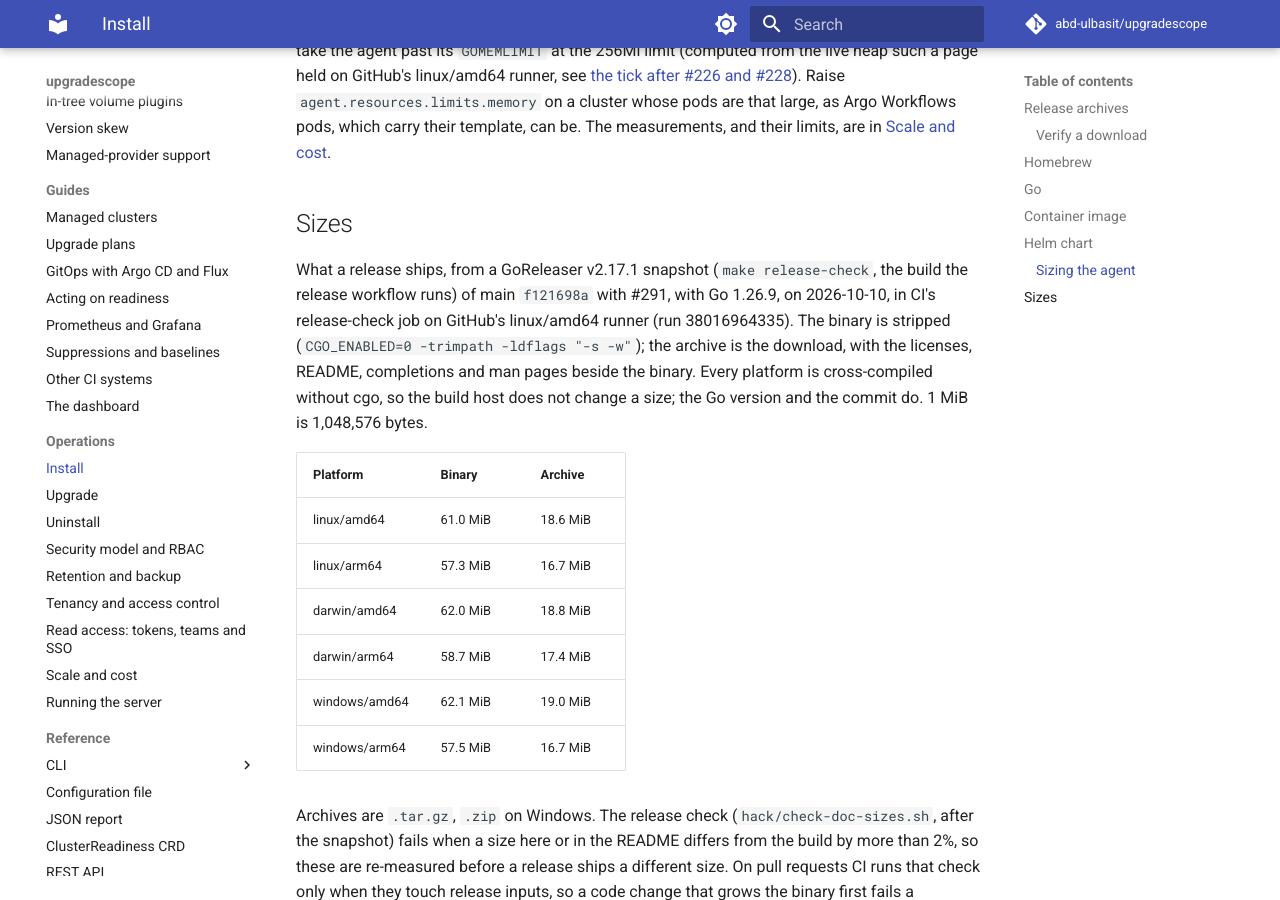
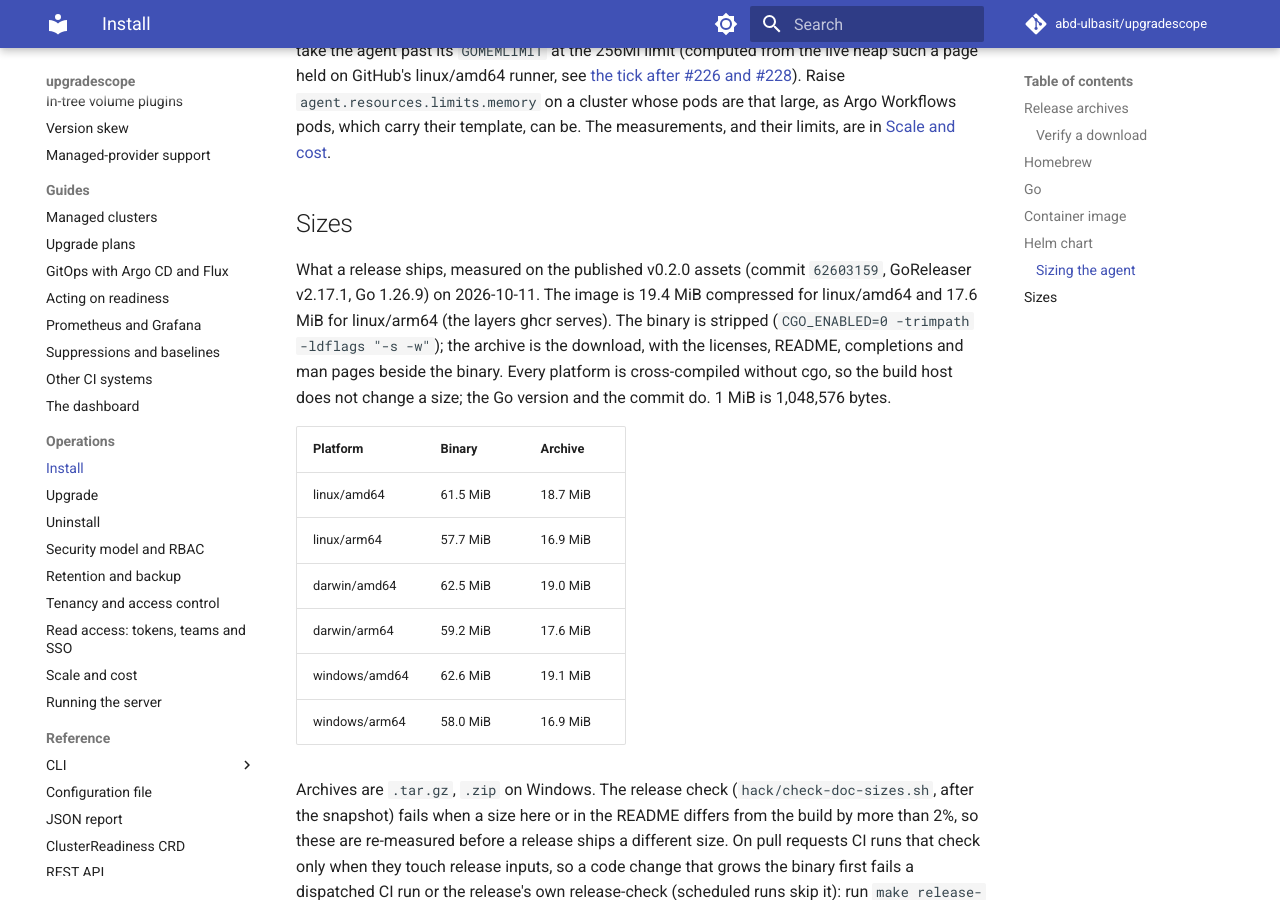
Before and after one commit to abd-ulbasit/upgradescope, an MkDocs documentation site: the page built from docs/operations/install.md, in a window 1280 px wide and 900 px high, scrolled down 3980 px. Built offline with MkDocs 1.6.1 and Material for MkDocs 9.7.7, drawn with Linux system fonts in a browser that asks for light colours; comment, search, counter and statistics services are not loaded.

Commit message:
docs: install from the published chart; sizes from the v0.2.0 assets; the release row holds
- README and the fleet guide install oci://ghcr.io/abd-ulbasit/charts/upgradescope
  --version 0.2.0: the README's in-cluster command needed a clone, which the
  post-release check on kind 1.37 found (a clone is still how to run
  unreleased changes).
- The README size row and install.md's table are re-measured on the published
  v0.2.0 assets (commit 62603159, 2026-10-11), plus the image's compressed
  size; every figure moved under 1%.
- The ledger row RB-08, IR-01, IR-02, IR-07 to IR-09, IR-12 to IR-14, DB-08,
  SE-15 leaves Under repair: Latest is v0.2.0, signed, attested, anonymously
  pullable and vulnerability-free, as the release's verify job and an outside
  re-check on 2026-10-11 show.

Refs #9, #127, #161

Co-Authored-By: Claude Fable 5 <noreply@anthropic.com>

```diff
--- a/docs/operations/install.md
+++ b/docs/operations/install.md
@@ -184,10 +184,10 @@ and their limits, are in [Scale and cost](scale.md#cpu-and-the-chart-limit).
 
 ## Sizes
 
-What a release ships, from a GoReleaser v2.17.1 snapshot (`make
-release-check`, the build the release workflow runs) of main `f121698a`
-with #291, with Go 1.26.9, on 2026-10-10, in CI's release-check job on
-GitHub's linux/amd64 runner (run 38016964335).
+What a release ships, measured on the published v0.2.0 assets (commit
+`62603159`, GoReleaser v2.17.1, Go 1.26.9) on 2026-10-11. The image is
+19.4 MiB compressed for linux/amd64 and 17.6 MiB for linux/arm64 (the
+layers ghcr serves).
 The binary is stripped
 (`CGO_ENABLED=0 -trimpath -ldflags "-s -w"`); the archive is the download,
 with the licenses, README, completions and man pages beside the binary.
@@ -196,12 +196,12 @@ change a size; the Go version and the commit do. 1 MiB is 1,048,576 bytes.
 
 | Platform | Binary | Archive |
 |---|---|---|
-| linux/amd64 | 61.0 MiB | 18.6 MiB |
-| linux/arm64 | 57.3 MiB | 16.7 MiB |
-| darwin/amd64 | 62.0 MiB | 18.8 MiB |
-| darwin/arm64 | 58.7 MiB | 17.4 MiB |
-| windows/amd64 | 62.1 MiB | 19.0 MiB |
-| windows/arm64 | 57.5 MiB | 16.7 MiB |
+| linux/amd64 | 61.5 MiB | 18.7 MiB |
+| linux/arm64 | 57.7 MiB | 16.9 MiB |
+| darwin/amd64 | 62.5 MiB | 19.0 MiB |
+| darwin/arm64 | 59.2 MiB | 17.6 MiB |
+| windows/amd64 | 62.6 MiB | 19.1 MiB |
+| windows/arm64 | 58.0 MiB | 16.9 MiB |
 
 Archives are `.tar.gz`, `.zip` on Windows. The release check
 (`hack/check-doc-sizes.sh`, after the snapshot) fails when a size here or
```
Also changed, not shown: README.md (+3 -2 lines), docs/claims.md (+1 -1 lines), docs/getting-started/fleet.md (+7 -4 lines).
